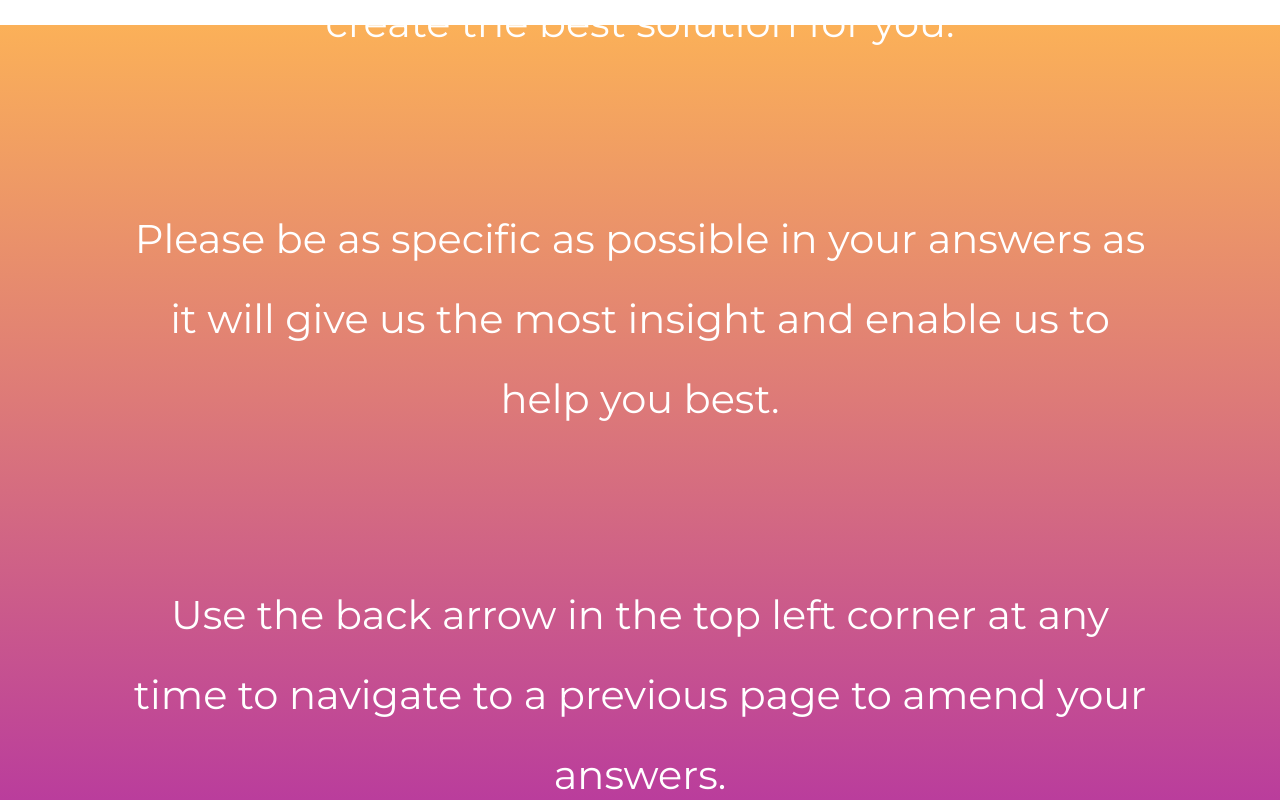
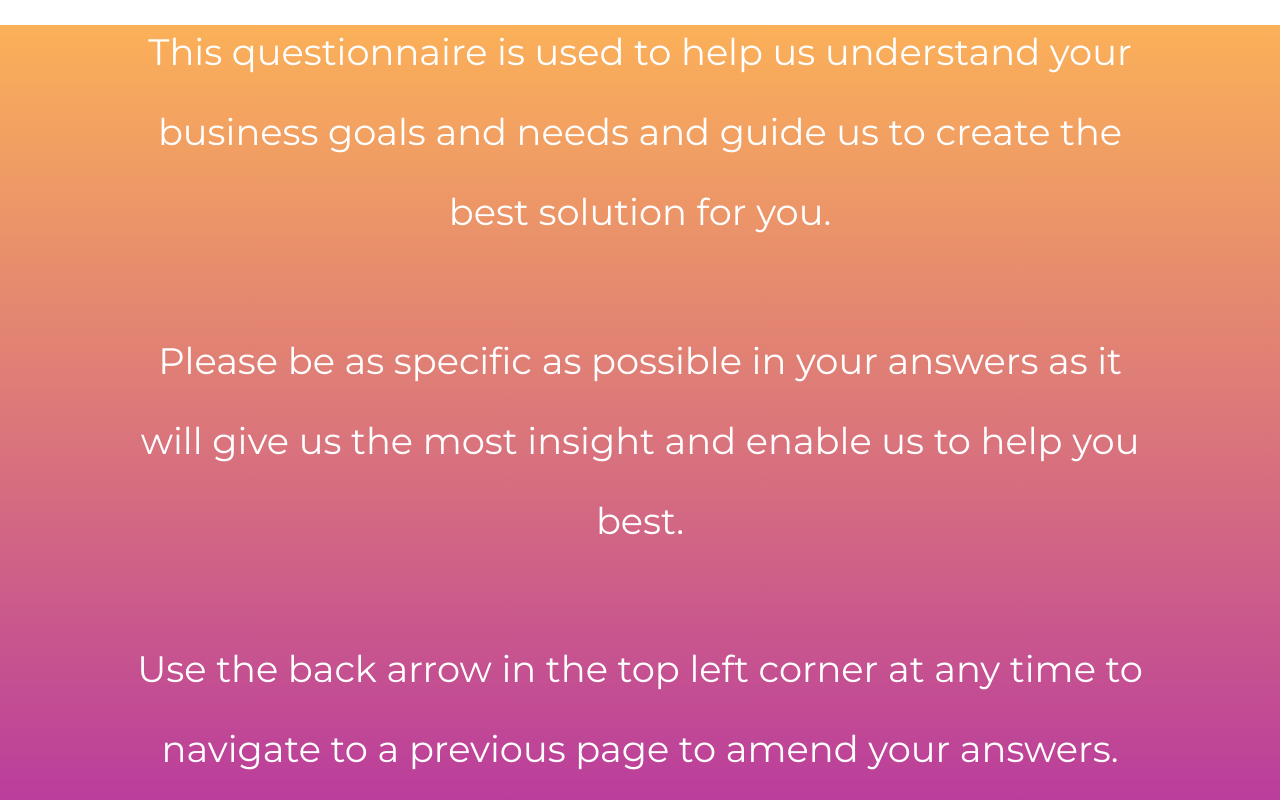
Before and after one commit to AkaraTawng/client-design-questionairre, a React (Vite) app: page / in a window 1280 px wide. Shown: the top 800 px of the page. Built offline with nearby package versions, Linux system fonts and the light colour scheme.

Commit message:
adjust welcome title and body text size and spacing @mobileM

```diff
--- a/src/components/Welcome.jsx
+++ b/src/components/Welcome.jsx
@@ -1,5 +1,6 @@
 import React from 'react'
 import styled from 'styled-components'
+import { devices } from '../utils/breakpoints';
 
 function Welcome() {
   return (<>
@@ -30,6 +31,9 @@ const HeaderMessage = styled.h1`
     letter-spacing: .5rem;
     margin-top: -13vw;
     margin-bottom: 5rem;
+    @media ${devices.mobileM} {
+      margin-top: 0;
+    }
 `;
 
 const BodyText = styled.p`
@@ -39,6 +43,10 @@ const BodyText = styled.p`
   line-height: 5rem;
   font-size: 2.5rem;
   margin-bottom: 6rem;
+  @media ${devices.mobileM} {
+      font-size: 2.3rem;
+      margin-bottom: 2rem;
+    }
 
   &:nth-of-type(3) {
     margin-bottom: 4rem;
```
